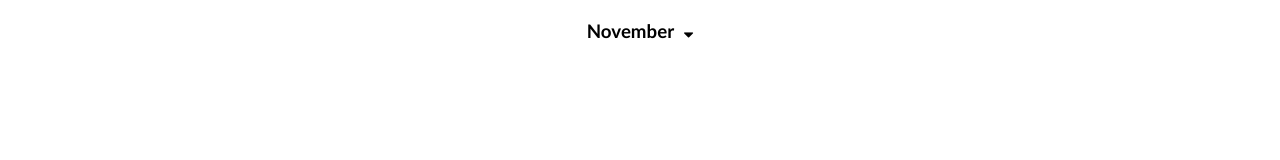
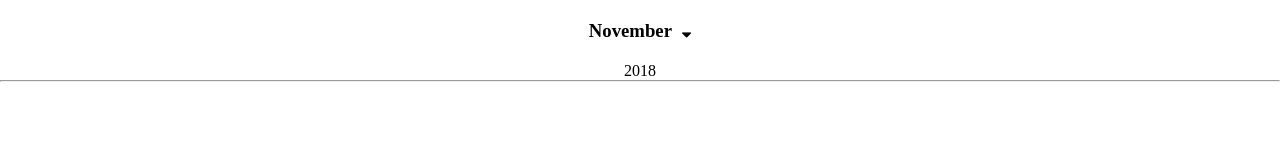
Before and after one commit to Code-Coterie-Team/calender, a plain HTML site: page index.html in a window 1280 px wide. Drawn offline with Linux system fonts and the light colour scheme.

Commit message:
add span & hr

```diff
--- a/index.html
+++ b/index.html
@@ -14,6 +14,9 @@
         <i class="fa fa-sort-desc" aria-hidden="true"></i>
     </header>
 
+    <span>2018</span>
+    <hr>
+
 
 
 
--- a/style.css
+++ b/style.css
@@ -3,9 +3,10 @@
     margin: 0;
     box-sizing: border-box;
 }
-body{
+
+/* body{
     font-family: 'Gill Sans', 'Gill Sans MT', Calibri, 'Trebuchet MS', sans-serif;
-}
+} */
 
 header{
     display: flex;
@@ -16,3 +17,10 @@ header{
 header i{
     margin-left: 10px;
 }
+
+span{
+    font-weight: 100;
+    display: flex;
+    justify-content: center;
+    align-items: center;
+}
```
